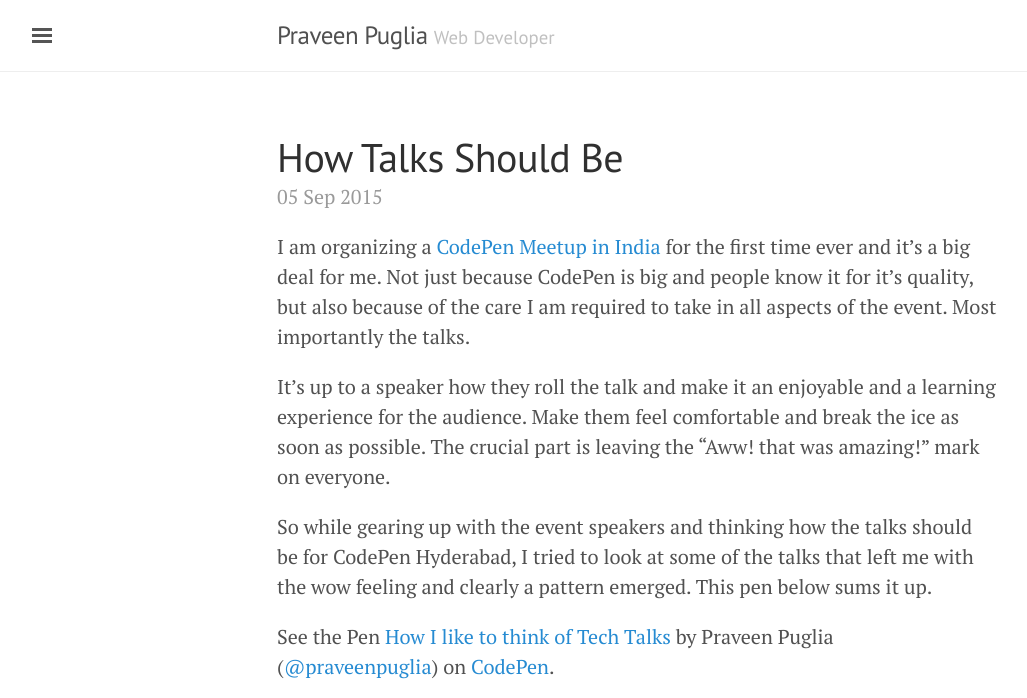
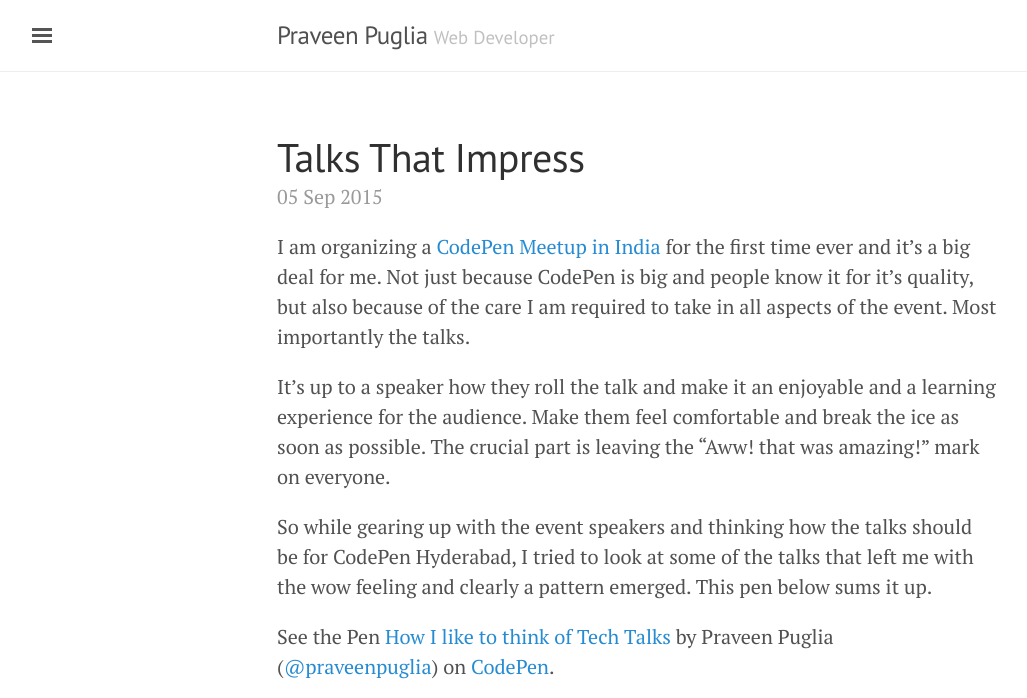
Before and after one commit to praveenpuglia/praveenpuglia.github.io, a Jekyll site: the page built from _posts/2015-09-06-talks-that-impress.md, in a window 1280 px wide, cut to the strip 0-698 px from the top of the page. Shown: the whole strip, without its empty margins (3-1030 px from the left). Built offline with Jekyll 4.4.1, drawn with Linux system fonts in a browser that asks for light colours; Markdown is read by kramdown in place of the engine named in the settings; comment, search, counter and statistics services are not loaded.

Commit message:
updated post name

```diff
--- a/_posts/2015-09-06-how-talks-should-be.md
+++ b/_posts/2015-09-06-talks-that-impress.md
@@ -2,7 +2,7 @@
 layout: post
 status: publish
 published: true
-title: How Talks Should Be
+title: Talks That Impress
 author:
   display_name: Praveen Puglia
   login: praveenpuglia
```
